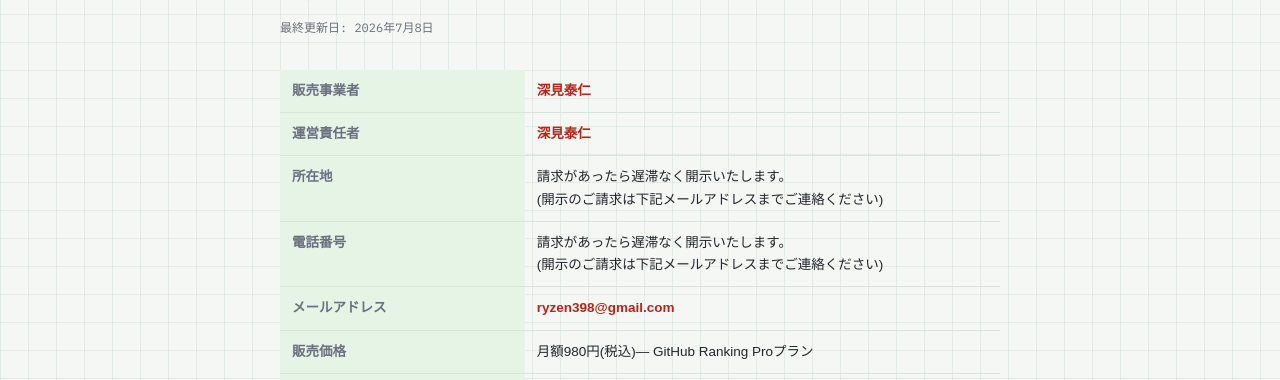
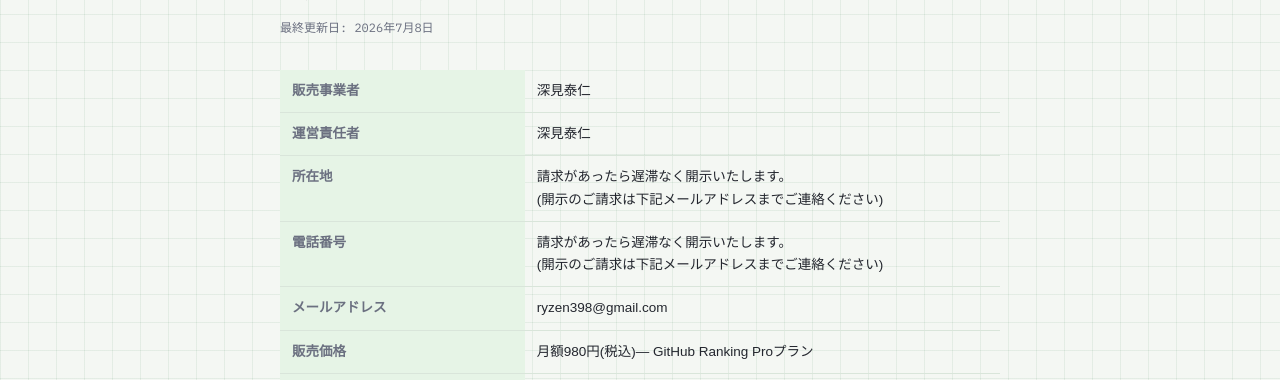
Before and after one commit to ryzen398-arch/github-ranking, a Next.js app: page /legal/tokushoho in a window 1280 px wide. Shown: the part 126-506 px from the top of the page. Built offline with nearby package versions, Linux system fonts and the light colour scheme; a web font is replaced by a local one.

Commit message:
特商とプライバシーポリシーの詳細の変更

```diff
--- a/src/app/legal/privacy/page.tsx
+++ b/src/app/legal/privacy/page.tsx
@@ -13,7 +13,7 @@ export default function PrivacyPage() {
       <div className="updated">最終更新日: 2026年7月8日</div>
 
       <p>
-        <span className="placeholder">深見泰仁</span>(以下「当方」といいます)は、
+        深見泰仁(以下「当方」といいます)は、
         「GitHub Ranking」(以下「本サービス」といいます)における利用者の情報の取り扱いについて、
         以下のとおりプライバシーポリシー(以下「本ポリシー」といいます)を定めます。
       </p>
@@ -76,7 +76,7 @@ export default function PrivacyPage() {
       </p>
 
       <h2>7. お問い合わせ窓口</h2>
-      <p><span className="placeholder">ryzen398@gmail.com</span></p>
+      <p>ryzen398@gmail.com</p>
 
       <h2>8. 本ポリシーの変更</h2>
       <p>
--- a/src/app/legal/tokushoho/page.tsx
+++ b/src/app/legal/tokushoho/page.tsx
@@ -16,11 +16,11 @@ export default function TokushohoPage() {
         <tbody>
           <tr>
             <th>販売事業者</th>
-            <td><span className="placeholder">深見泰仁</span></td>
+            <td>深見泰仁</td>
           </tr>
           <tr>
             <th>運営責任者</th>
-            <td><span className="placeholder">深見泰仁</span></td>
+            <td>深見泰仁</td>
           </tr>
           <tr>
             <th>所在地</th>
@@ -40,7 +40,7 @@ export default function TokushohoPage() {
           </tr>
           <tr>
             <th>メールアドレス</th>
-            <td><span className="placeholder">ryzen398@gmail.com</span></td>
+            <td>ryzen398@gmail.com</td>
           </tr>
           <tr>
             <th>販売価格</th>
```
